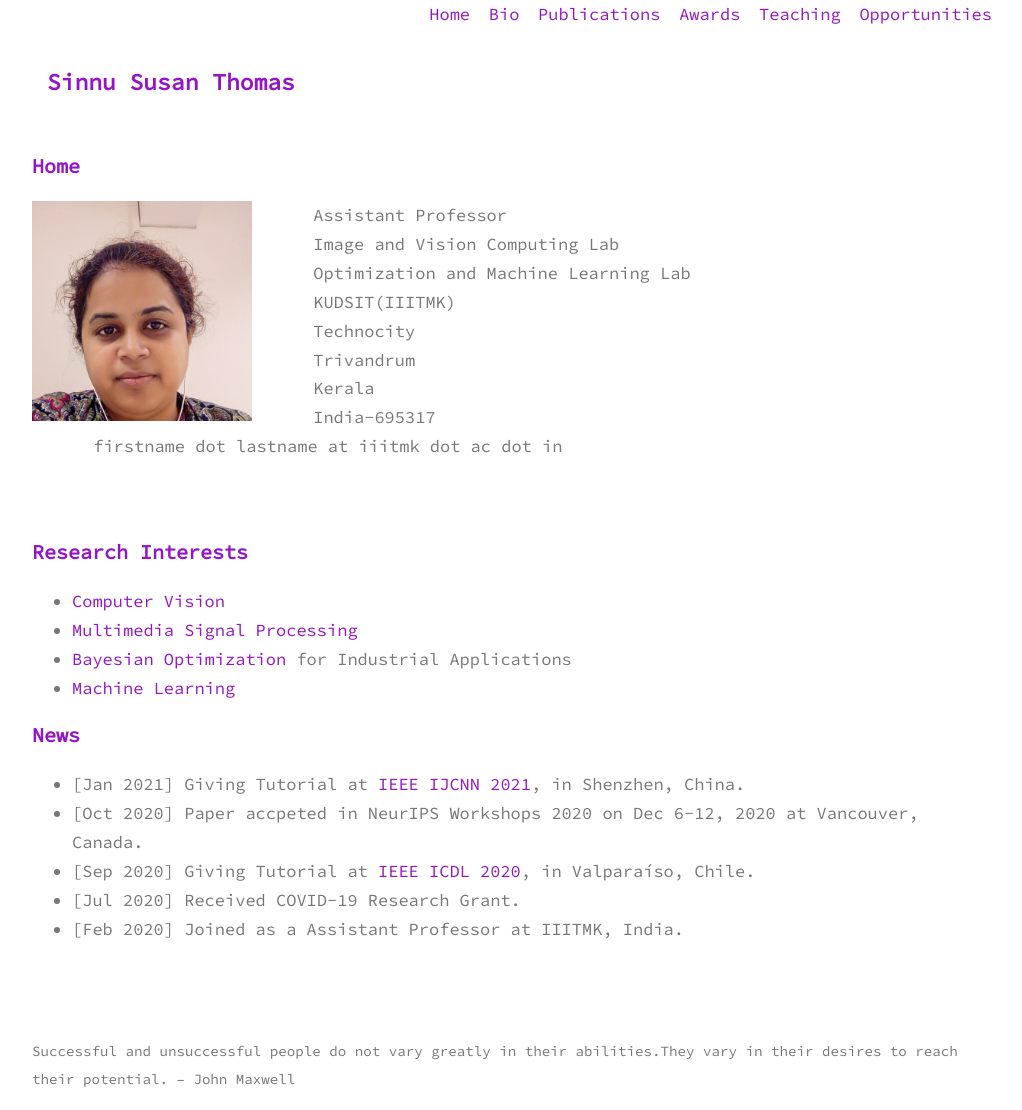
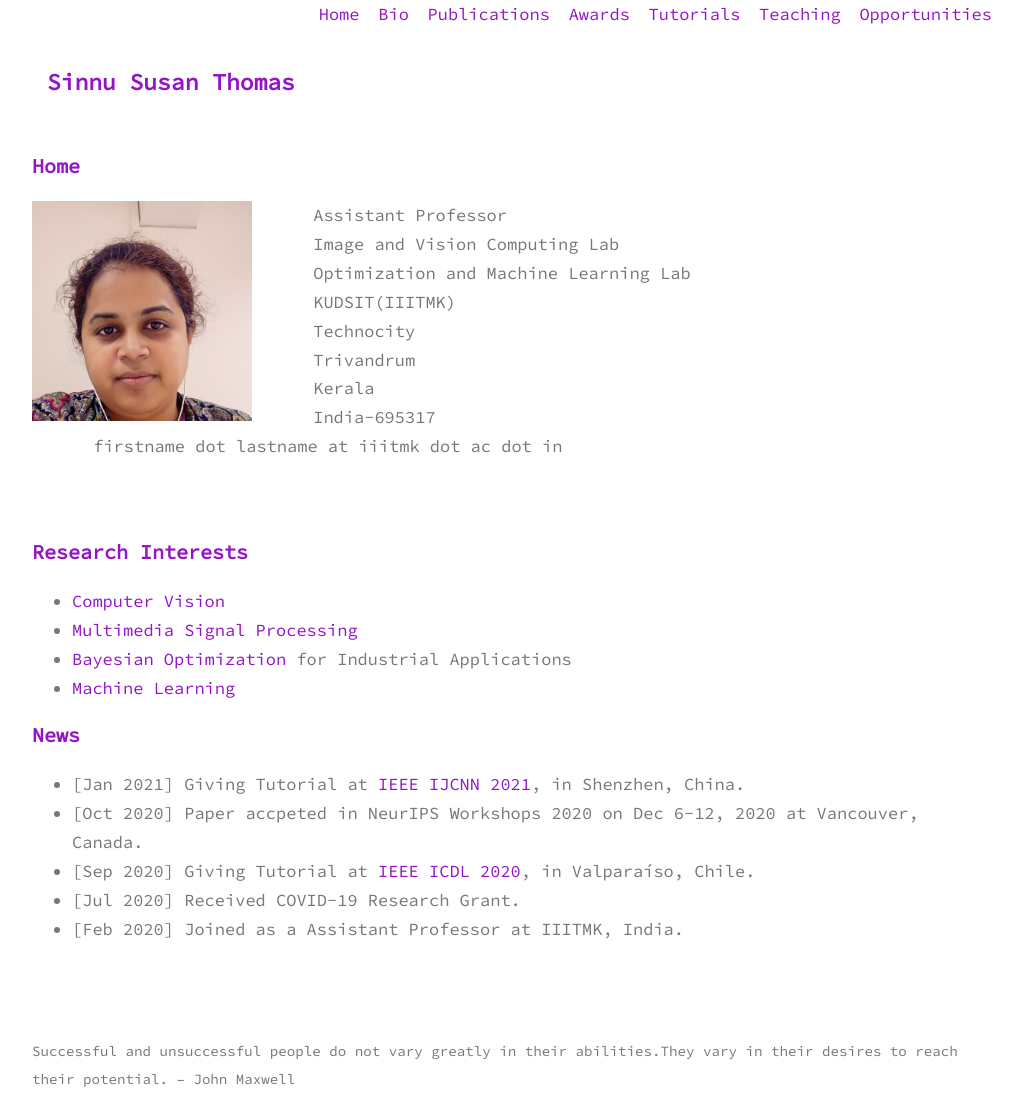
Before and after one commit to sinnuthomas/sinnuthomas.github.io, a Jekyll site: the page built from index.md, in a window 1280 px wide. Shown: the whole page, without its empty margins (128-1150 px from the left). Built offline with Jekyll 4.4.1, drawn with Linux system fonts in a browser that asks for light colours.

Commit message:
Update default.html

```diff
--- a/_layouts/default.html
+++ b/_layouts/default.html
@@ -17,6 +17,7 @@
             <li><a href="{{site.baseurl}}/bio">Bio</a></li>
             <li><a href="{{site.baseurl}}/publications">Publications</a></li>
             <li><a href="{{site.baseurl}}/awards">Awards</a></li>
+            <li><a href="{{site.baseurl}}/awards">Tutorials</a></li>
             <li><a href="{{site.baseurl}}/teaching">Teaching</a></li>
             <li><a href="{{site.baseurl}}/opportunities">Opportunities</a></li>
         </ul>
```
